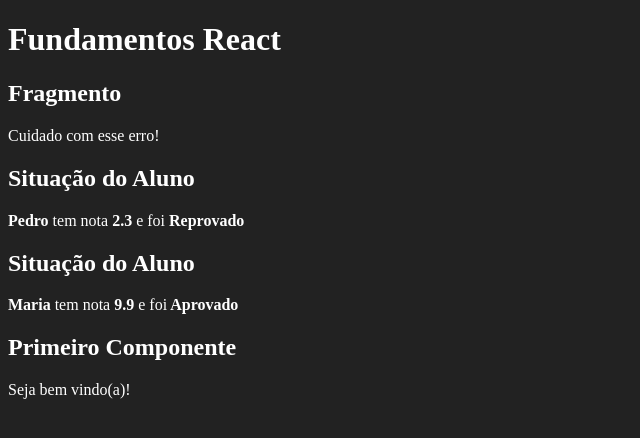
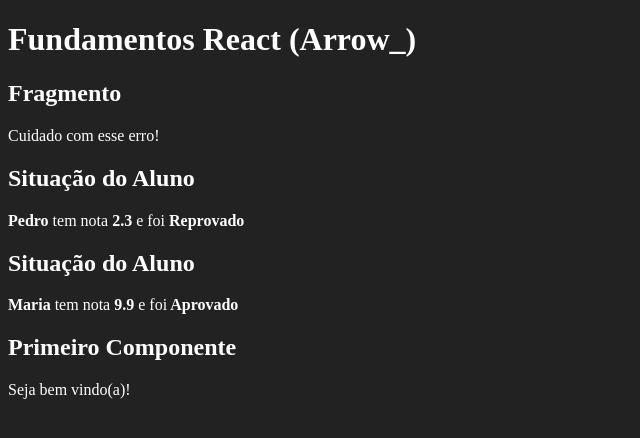
Before and after one commit to lucasg13info/curso-react, a React (Create React App) app in the folder fundamentos-react/: page / in a window 1280 px wide. Shown: the top 438 px of the page, without its empty margins (0-640 px from the left). Built offline with nearby package versions, Linux system fonts and the light colour scheme.

Commit message:
Reduzindo a função com arow function

```diff
--- a/fundamentos-react/src/App.jsx
+++ b/fundamentos-react/src/App.jsx
@@ -4,10 +4,10 @@ import Primeiro from './components/basicos/Primeiro';
 import ComParametro from './components/basicos/ComParametro';
 import Fragmento from './components/basicos/Fragmento';
 
-export default function App (props){
+export default _ =>{
     return (
         <div id>
-            <h1>Fundamentos React</h1>
+            <h1>Fundamentos React (Arrow_)</h1>
         <Fragmento/>
         <ComParametro titulo="Situação do Aluno"
             aluno= "Pedro"
```
